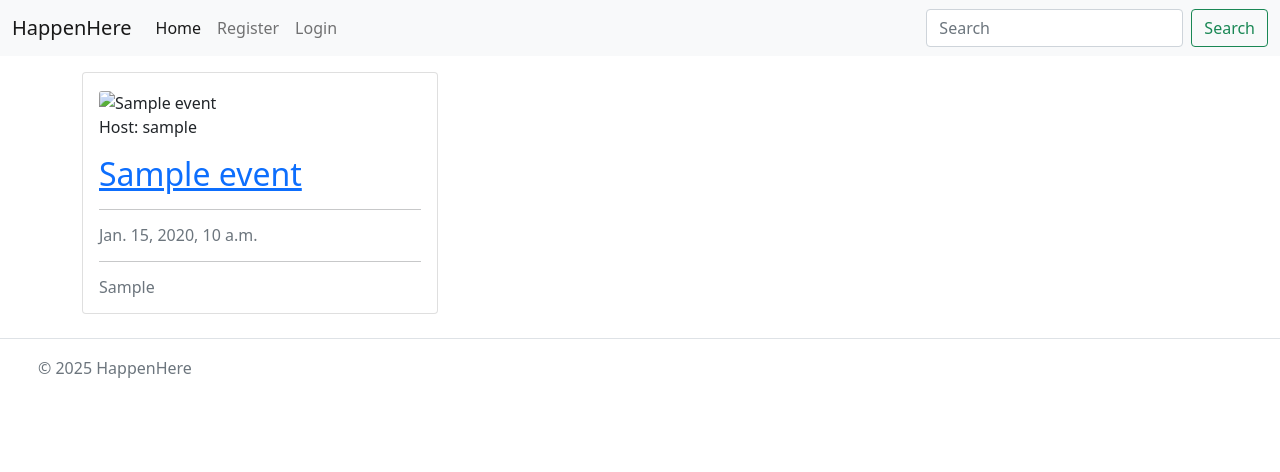
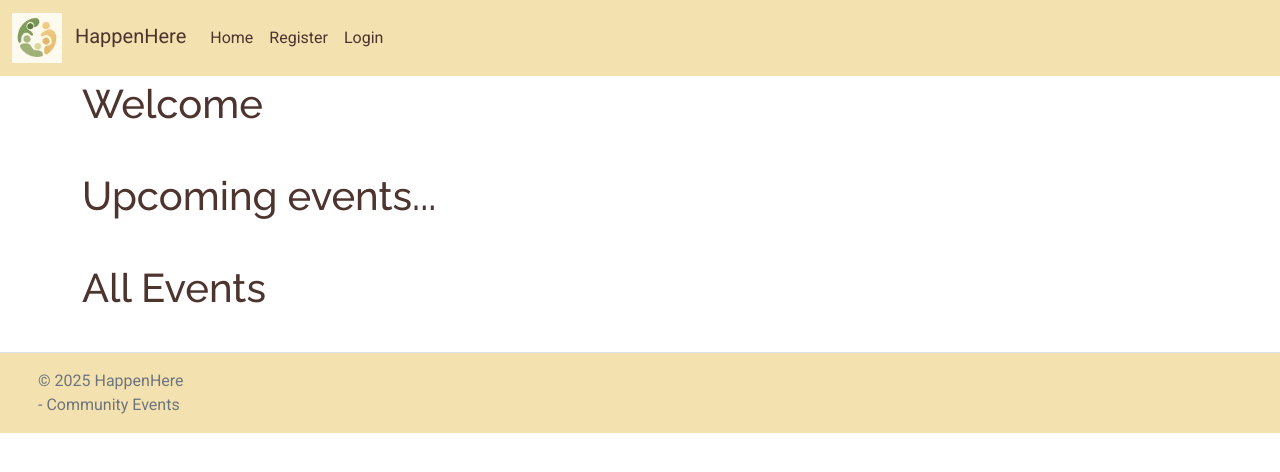
Before and after one commit to KoroYsabela/happen-here-capstone, a Django app: page / in a window 1280 px wide. Shown: the top 472 px of the page. Run offline with Django 5.2, Linux system fonts and the light colour scheme; tables that the repository leaves empty hold one stand-in row (values such as "Sample post"); some libraries are stand-ins or nearby versions.

Commit message:
add: event carousel in homepage and begin styling

```diff
--- a/config/settings.py
+++ b/config/settings.py
@@ -13,6 +13,7 @@ https://docs.djangoproject.com/en/4.2/ref/settings/
 from pathlib import Path
 import os
 import sys
+from django.contrib.messages import constants as messages
 import dj_database_url
 
 if os.path.isfile('env.py'):
@@ -150,6 +151,11 @@ USE_I18N = True
 
 USE_TZ = True
 
+MESSAGE_TAGS = {
+    messages.SUCCESS: 'alert-success',
+    messages.ERROR: 'alert-danger',
+    messages.INFO: 'alert-info',
+}
 
 # Static files (CSS, JavaScript, Images)
 # https://docs.djangoproject.com/en/4.2/howto/static-files/
--- a/events/templates/events/index.html
+++ b/events/templates/events/index.html
@@ -5,48 +5,84 @@
 <!-- index.html content starts here -->
 <div class="container">
     <div class="row">
-
-        <!-- Events Column -->
-        <div class="col-12 mt-3 left">
+        <!-- About -->
+        <div id="about" class="section col-12 mt-1 left">
             <div class="row">
+                <h1>
+                    Welcome
+                </h1>
+            </div>
+        </div>
+        <!-- Upcoming (shows next 6-9 events)-->
+        <div id="upcomingevents" class="section col-12 mt-1 left">
+            <div class="row">
+                <h1>
+                    Upcoming events...
+                </h1>
+                <div id="carouselUpcomingEvents" class="carousel slide" data-bs-ride="carousel">
+                    <div class="carousel-inner">
                         {% for event in event_list %}
-                <div class="col-md-4">
-                    <div class="card mb-4">
+                            {% if forloop.first or forloop.counter0|divisibleby:3 %}
+                            <div class="carousel-item{% if forloop.first %} active{% endif %}">
+                                <div class="row">
+                            {% endif %}
+                            <div class="col-12 col-md-6 col-lg-4">
+                                <div class="card mb-4 shadow-sm">
                                     <div class="card-body">
                                         <div class="image-container">
                                         {% if "placeholder" in event.featured_image.url %}
-                                <img class="card-img-top" src="{% static 'images/event_default.jpg' %}"
-                                alt="placeholder image">
+                                        <img class="card-img-top" src="{% static 'images/event_default.jpg' %}" alt="placeholder image">
                                         {% else %}
-                                <img class="card-img-top" src=" {{ event.featured_image.url }}" alt="{{ event.title }}">
+                                        <img class="card-img-top" src="{{ event.featured_image.url }}" alt="{{ event.title }}">
                                         {% endif %}
-                                <div class="image-flash">
-                                    <p class="author">Host: {{ event.host }}</p>
-                            </div>
                                         </div>
                                         <a href="{% url 'event_detail' event.slug %}" class="event-link">
                                         <h2 class="card-title">{{ event.title }}</h2>
                                         </a>
-                            <hr />
-                            <p class="card-text text-muted h6">{{ event.date}}
+                                        <hr>
+                                        <p class="card-text text-muted h6">
+                                        <i class="fa-solid fa-calendar-days"></i> {{ event.date }}
                                         </p>
-                            <hr />
-                            <p class="card-text text-muted h6">{{ event.location}}
+                                        <p class="card-text text-muted h6">
+                                        <i class="fa-solid fa-location-dot"></i> {{ event.location }}
                                         </p>
                                     </div>
                                 </div>
                             </div>
-                {% if forloop.counter|divisibleby:3 %}
+                            {% if forloop.counter|divisibleby:3 or forloop.last %}
                                 </div>
-            <div class="row">
+                            </div>
                             {% endif %}
                         {% endfor %}
-
+                    </div>
+                    <button class="carousel-control-prev" type="button"
+                            data-bs-target="#carouselUpcomingEvents" data-bs-slide="prev">
+                        <span class="carousel-control-prev-icon" aria-hidden="true"></span>
+                        <span class="visually-hidden">Previous</span>
+                    </button>
+                    <button class="carousel-control-next" type="button"
+                            data-bs-target="#carouselUpcomingEvents" data-bs-slide="next">
+                        <span class="carousel-control-next-icon" aria-hidden="true"></span>
+                        <span class="visually-hidden">Next</span>
+                    </button>
                 </div>
             </div>
-
+        </div>
+        <!-- All Events -->
+        <div id="all-events" class="section col-12 mt-1 left">
+            <div class="row">
+                <h1>
+                    All Events
+                </h1>
+        </div>
     </div>
 </div>
 
 <!-- index.html content ends here -->
 {% endblock %}
+
+{% block extras %}
+<!-- Scripts -->
+<script src="{% static 'js/eventsHome.js' %}"></script>
+
+{% endblock %}
--- a/events/views.py
+++ b/events/views.py
@@ -2,6 +2,7 @@ from django.shortcuts import render, get_object_or_404, reverse, redirect
 from django.views import generic
 from django.contrib.auth.decorators import login_required
 from django.contrib import messages
+from django.utils import timezone
 from django.http import HttpResponseRedirect
 from .models import Event, Booking
 
@@ -10,6 +11,9 @@ from .models import Event, Booking
 
 
 class EventList(generic.ListView):
+    # Current time
+    now = timezone.now()
+
     # Use model + get_queryset to avoid evaluating querysets at import time
     model = Event
     template_name = "events/index.html"
@@ -19,7 +23,7 @@ class EventList(generic.ListView):
 
     def get_queryset(self):
         """Return published events ordered by date."""
-        return Event.objects.filter(status=1).order_by('date')
+        return Event.objects.filter(status=1, date__gte=self.now).order_by('date')  # show only up to next 9 events
 
 
 #class EventDetail(generic.DetailView):
--- a/static/css/style.css
+++ b/static/css/style.css
@@ -4,23 +4,91 @@
     /* Fonts */
     --headings-font: "Raleway", sans-serif;
     --main-font: "Roboto", sans-serif;
+    --primary-bg-color: #F4E1B0;    /* Wheat */
+    --secondary-bg-color: #A5D6A7;  /* Celadon */
+    --primary-font-color: #4E342E;  /* Van Dyke*/
 }
 
+/* Global styles */
 body {
-    font-family: --var(--main-font)
+    font-family: var(--main-font);
+    color: var(--primary-font-color);
 }
 
-h1 {
-    font-family: --var(--headings-font)
+h1,
+h2,
+h3,
+h4,
+h5 {
+    font-family: var(--headings-font)
 }
 
+.section {
+    margin-top: 2rem;
+    margin-bottom: 2rem;
+}
+
+/* Navbar | Navigation section */
+#navbar {
+    background-color: var(--primary-bg-color);
+
+}
+
+#navbar a {
+    color: var(--primary-font-color);
+}
+
+#navbar .navbar-toggler {
+    background-color: white;
+}
+
+
+/* Event BS Cards*/
 .card-img-top {
     height: 20vh;
     object-fit: center;
 }
 
 /*
-#host-event-modal {
-    width: 80%;
+.image-flash {
+    position: absolute;
+    bottom: 5%;
+    min-width: 30%;
+    left: -2px;
+    background-color: #188181;
 }
 */
+
+/* My Events page */
+#myevents-tabs .nav-tabs{
+    background-color: var(--secondary-bg-color);
+}
+
+/* Footer section */
+#footer {
+    background-color: var(--primary-bg-color);
+}
+
+/* Media Queries */
+
+/* On small screens: hide all but the first card in each carousel-item
+@media (max-width: 767.98px) {
+    .carousel-item .col-md-6.col-lg-4:not(:first-child) {
+        display: none;
+    }
+}
+ */
+/* On tablets: show first 2, hide the third
+@media (min-width: 768px) and (max-width: 991.98px) {
+    .carousel-item .col-md-6.col-lg-4:nth-child(n+3) {
+        display: none;
+    }
+}
+ */
+/* On desktop: show all 3
+@media (min-width: 992px) {
+    .carousel-item .col-md-6.col-lg-4 {
+        display: block;
+    }
+}
+*/
--- a/templates/base.html
+++ b/templates/base.html
@@ -39,9 +39,12 @@
 </head>
 <body>
     <!-- Navigation-->
-    <nav class="navbar navbar-expand-lg navbar-light bg-light">
+    <nav id="navbar" class="navbar navbar-expand-lg" data-bs-theme="light">
         <div class="container-fluid">
-            <a class="navbar-brand" href="#">HappenHere</a>
+            <a class="navbar-brand" href="{% url 'home' %}">
+                <img src="{% static 'images/happenhere_logo.jpg' %}" alt="HappenHere logo" class="me-2">
+                HappenHere
+            </a>
             <button class="navbar-toggler" type="button" data-bs-toggle="collapse" data-bs-target="#navbarSupportedContent" aria-controls="navbarSupportedContent" aria-expanded="false" aria-label="Toggle navigation">
                 <span class="navbar-toggler-icon"></span>
             </button>
@@ -69,10 +72,6 @@
                     </li>
                     {% endif %}
                 </ul>
-                <form class="d-flex">
-                    <input class="form-control me-2" type="search" placeholder="Search" aria-label="Search">
-                    <button class="btn btn-outline-success" type="submit">Search</button>
-                </form>
             </div>
         </div>
     </nav>
@@ -103,12 +102,12 @@
     </main>
 
     <!-- Footer -->
-    <footer class="d-flex flex-wrap justify-content-between align-items-center py-3 my-4 border-top mt-auto">
+    <footer id="footer" class="d-flex flex-wrap justify-content-between align-items-center py-3 border-top mt-auto">
         <div class="col-md-4 d-flex align-items-center">
             <a href="/" class="mb-3 me-2 mb-md-0 text-muted text-decoration-none lh-1">
                 <svg class="bi" width="30" height="24"><use xlink:href="#bootstrap"></use></svg>
             </a>
-            <span class="text-muted">© 2025 HappenHere</span>
+            <span class="text-muted">© 2025 HappenHere <br>- Community Events</span>
         </div>
         <ul class="nav col-md-4 justify-content-end list-unstyled d-flex">
             <li class="ms-3"><a class="text-muted" href="#"><svg class="bi" width="24" height="24"><use xlink:href="#twitter"></use></svg></a></li>
```
Also changed, not shown: static/js/eventsHome.js (added, +65 -0 lines), static/images/happenhere_logo.jpg (added). Lines whose indentation alone changed are shown as unchanged.
